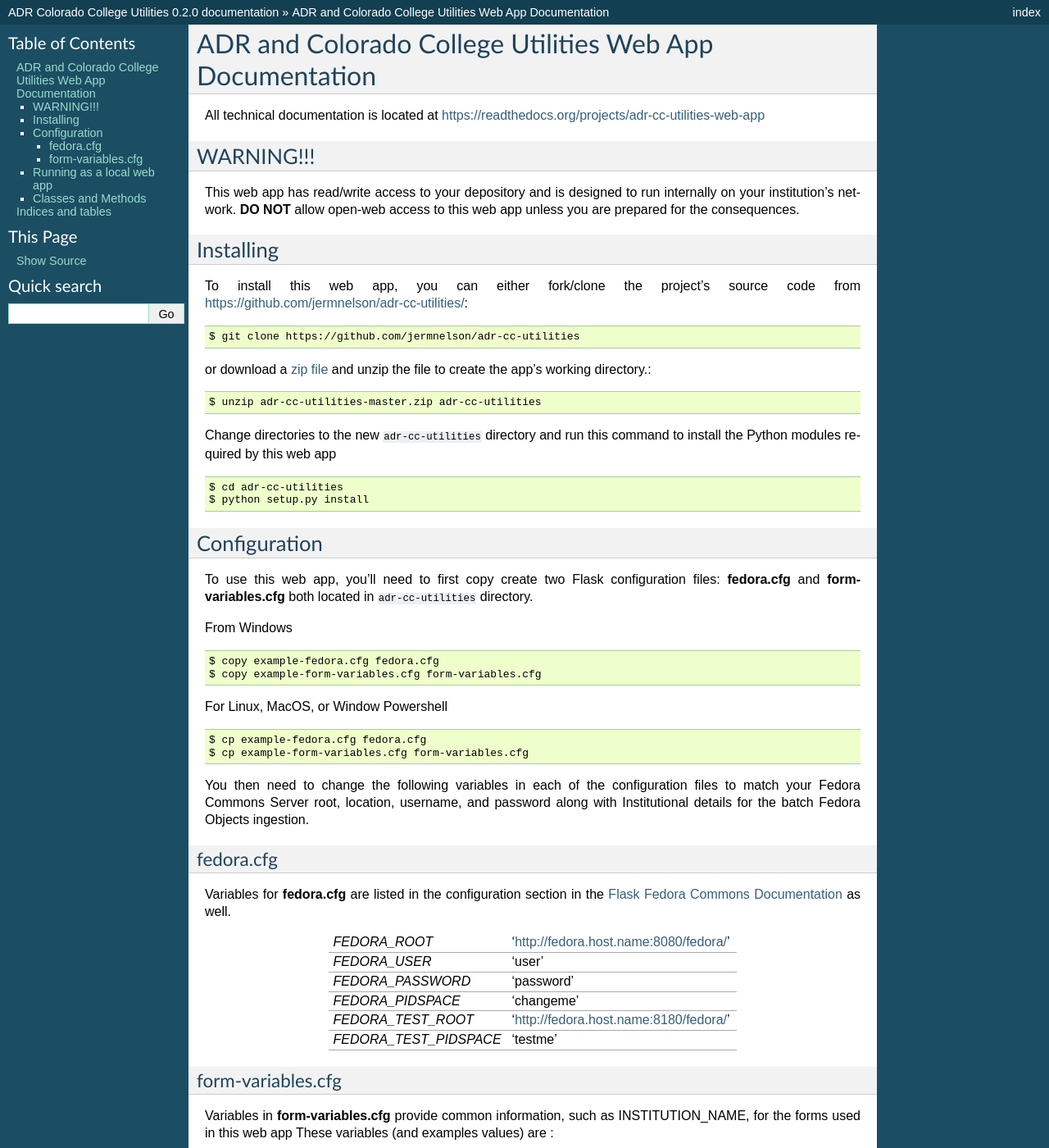
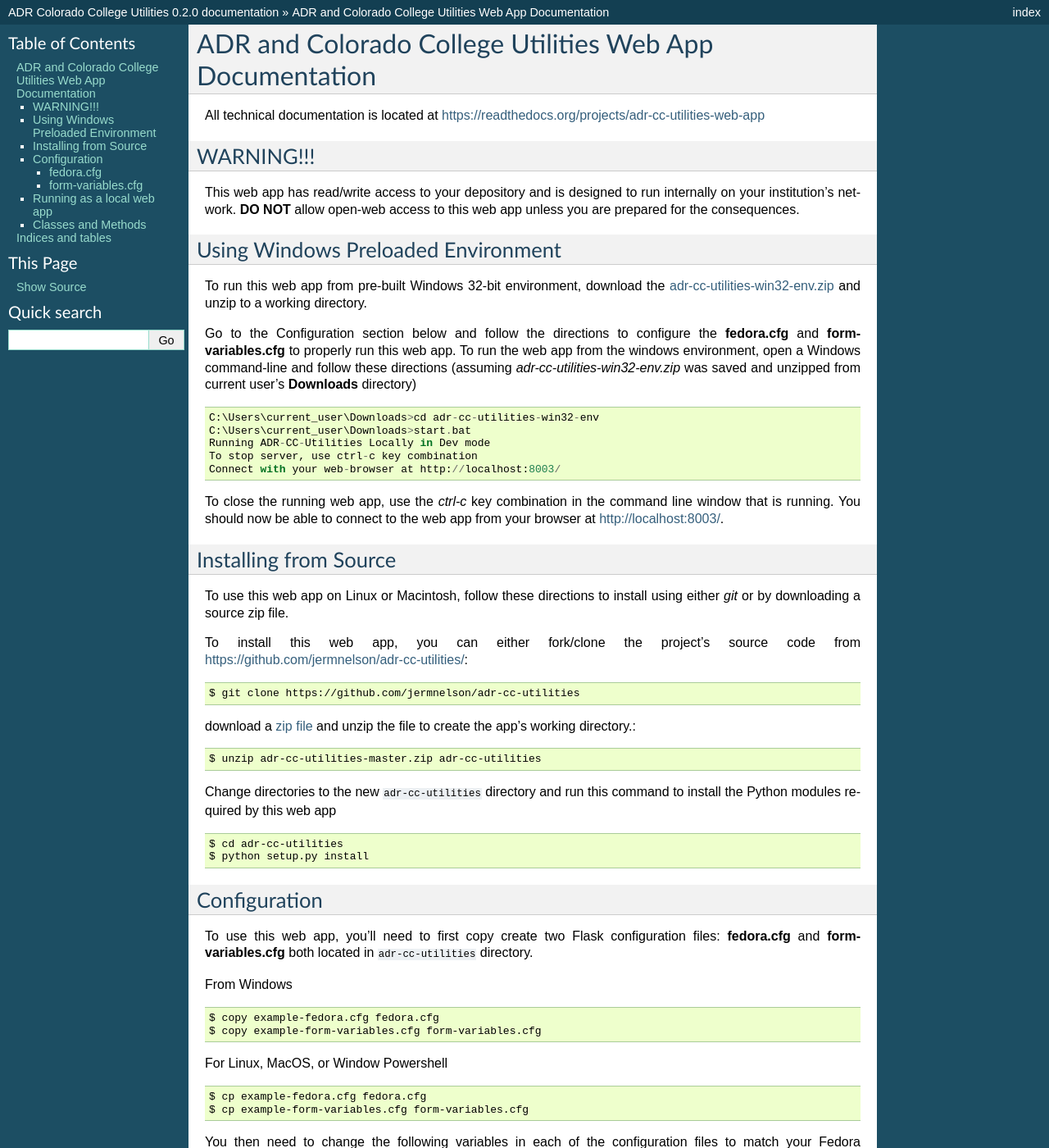
Before and after one commit to jermnelson/adr-cc-utilities, a Sphinx documentation site: the page built from docs/index.rst, in a window 1280 px wide and 1400 px high. Shown: the whole window at 82% size. Built offline with Sphinx 7.4.7, drawn with Linux system fonts in a browser that asks for light colours.

Commit message:
Added directions to portable python download and updated directions

```diff
--- a/docs/index.rst
+++ b/docs/index.rst
@@ -18,14 +18,40 @@
 allow open-web access to this web app unless you are prepared for the
 consequences.
 
-Installing
-----------
+Using Windows Preloaded Environment
+------------------------------------
+
+To run this web app from pre-built Windows 32-bit environment, download the
+`adr-cc-utilities-win32-env.zip <https://docs.google.com/file/d/0B_w6vMpHL8o_S3I3WHoxNTBkN2c>`_
+and unzip to a working directory.
+
+Go to the Configuration section below and follow
+the directions to configure the **fedora.cfg** and **form-variables.cfg** to properly
+run this web app. To run the web app from the windows environment, open a Windows
+command-line and follow these directions (assuming `adr-cc-utilities-win32-env.zip` was saved and
+unzipped from current user's **Downloads** directory) ::
+
+    C:\Users\current_user\Downloads>cd adr-cc-utilities-win32-env
+    C:\Users\current_user\Downloads>start.bat
+    Running ADR-CC-Utilities Locally in Dev mode
+    To stop server, use ctrl-c key combination
+    Connect with your web-browser at http://localhost:8003/
+
+To close the running web app, use the `ctrl-c` key combination in the command line window
+that is running. You should now be able to connect to the web app from your browser at
+`http://localhost:8003/ <http://localhost:8003>`_.
+
+Installing from Source
+----------------------
+To use this web app on Linux or Macintosh, follow these directions to install
+using either `git` or by downloading a source zip file.
+
 To install this web app, you can either fork/clone the project's source code
 from https://github.com/jermnelson/adr-cc-utilities/::
 
     $ git clone https://github.com/jermnelson/adr-cc-utilities
 
-or download a `zip file <https://github.com/jermnelson/adr-cc-utilities/archive/master.zip>`_
+download a `zip file <https://github.com/jermnelson/adr-cc-utilities/archive/master.zip>`_
 and unzip the  file to create the app's working directory.::
 
     $ unzip adr-cc-utilities-master.zip adr-cc-utilities
@@ -35,6 +61,7 @@
 
     $ cd adr-cc-utilities
     $ python setup.py install
+
 
 Configuration
 -------------
```
